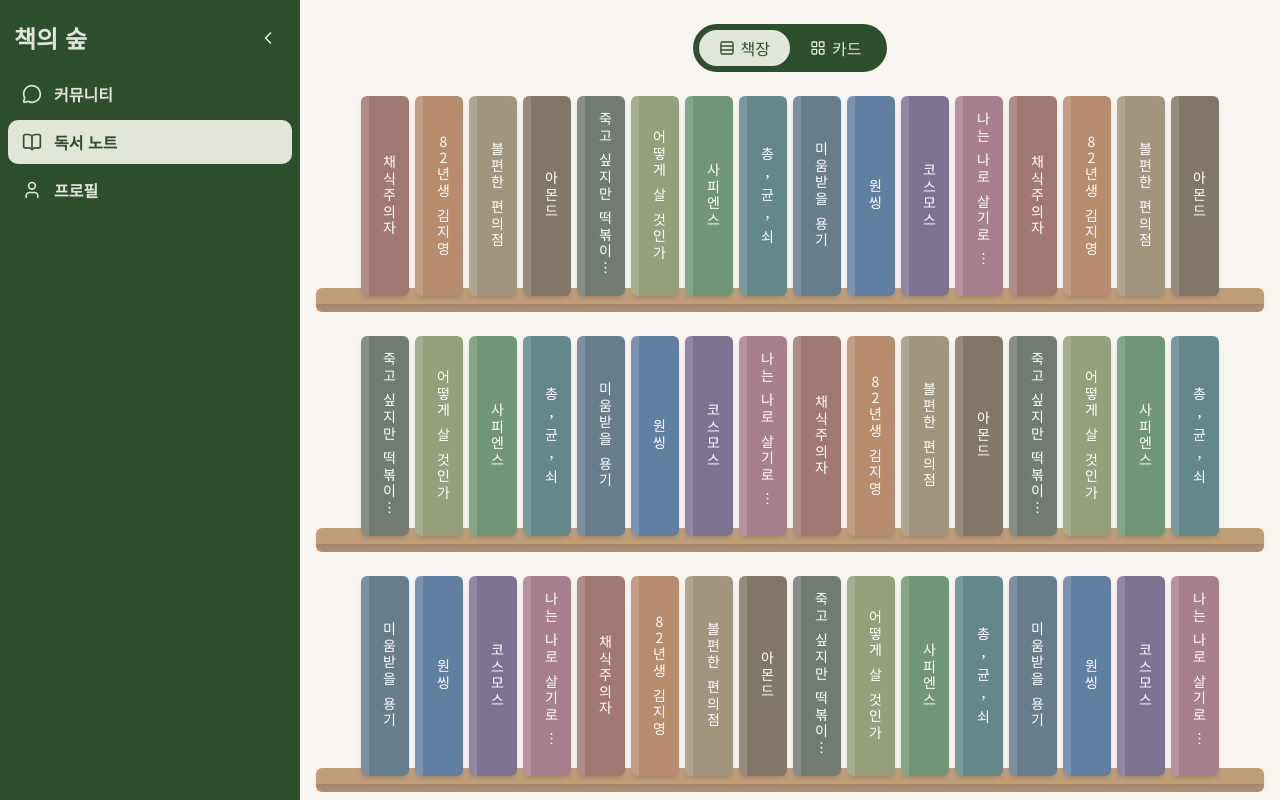
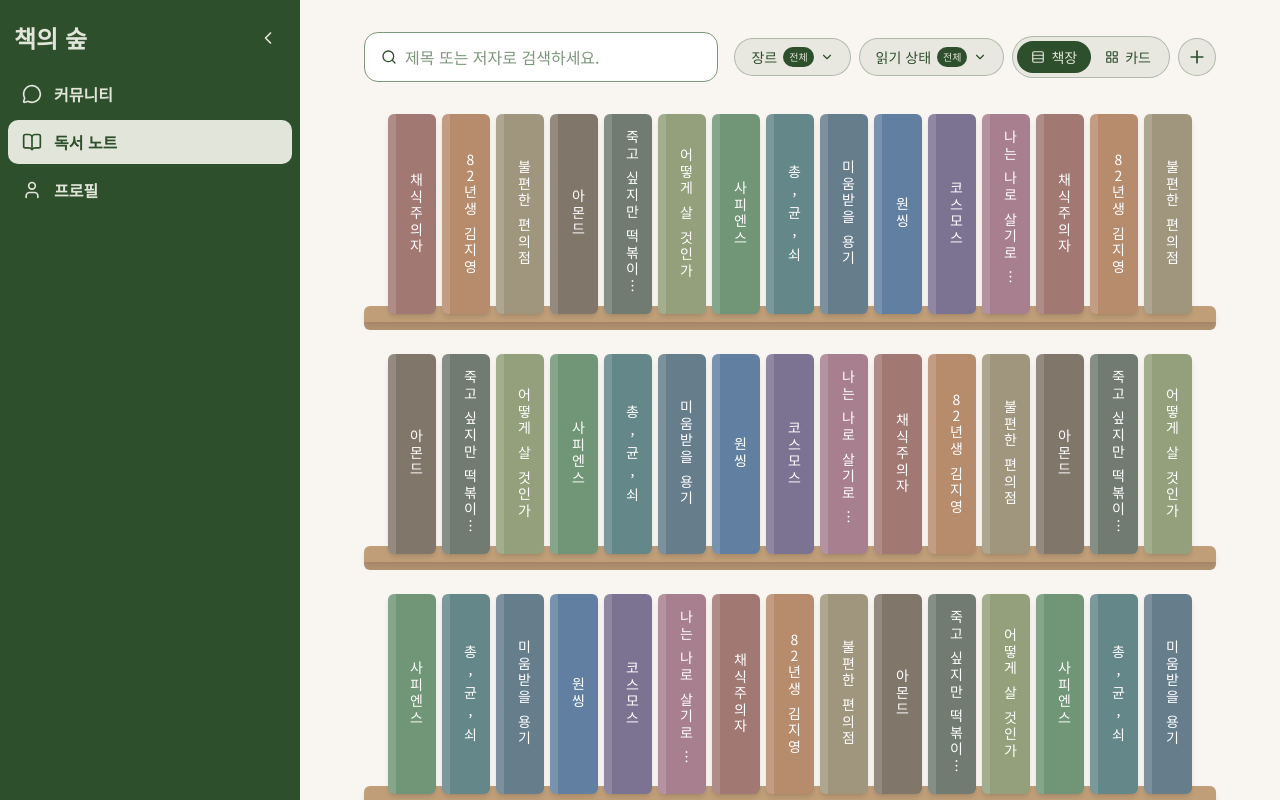
Before and after one commit to lru0409/forest-of-books, a Next.js app in the folder apps/web/: page /notes in a window 1280 px wide. Shown: the top 800 px of the page. Built offline with nearby package versions, Linux system fonts and the light colour scheme.

Commit message:
feat(web): add search/genre/status filters to notes page
- filter mock books by title/author plus multi-select genre and reading-status filters, defaulting to all selected
- show a distinct empty-state message when filters produce no results

```diff
--- /dev/null
+++ b/apps/web/app/notes/_components/FilterBar.tsx
@@ -0,0 +1,77 @@
+'use client';
+
+import { Search, Plus } from 'lucide-react';
+
+import { Input } from '@/components/ui/input';
+import {
+  GENRES,
+  GENRE_LABELS,
+  READING_STATUS_LABELS,
+  READING_STATUS_ICONS,
+  READING_STATUSES,
+  type Genre,
+  type ReadingStatus,
+} from '@/lib';
+import { MultiSelectFilter } from '@/components/common';
+import type { ViewMode } from '../types';
+import { ViewToggle } from './ViewToggle';
+
+interface FilterBarProps {
+  searchQuery: string;
+  onSearchQueryChange: (value: string) => void;
+  selectedGenres: Genre[];
+  onSelectedGenresChange: (genres: Genre[]) => void;
+  selectedStatuses: ReadingStatus[];
+  onSelectedStatusesChange: (statuses: ReadingStatus[]) => void;
+  view: ViewMode;
+  onViewChange: (view: ViewMode) => void;
+}
+
+export function FilterBar({
+  searchQuery,
+  onSearchQueryChange,
+  selectedGenres,
+  onSelectedGenresChange,
+  selectedStatuses,
+  onSelectedStatusesChange,
+  view,
+  onViewChange,
+}: FilterBarProps) {
+  return (
+    <div className="flex flex-wrap items-center gap-4">
+      <Input
+        value={searchQuery}
+        onChange={(e) => onSearchQueryChange(e.target.value)}
+        placeholder="제목 또는 저자로 검색하세요."
+        prefix={
+          <div className="flex items-center">
+            <Search className="text-primary size-4" aria-hidden="true" />
+          </div>
+        }
+        className="min-w-65 flex-1"
+      />
+      <div className="flex shrink-0 flex-wrap items-center gap-2">
+        <MultiSelectFilter
+          label="장르"
+          options={GENRES.map((genre) => ({ value: genre, label: GENRE_LABELS[genre] }))}
+          selected={selectedGenres}
+          onChange={(genres) => onSelectedGenresChange(genres as Genre[])}
+        />
+        <MultiSelectFilter
+          label="읽기 상태"
+          options={READING_STATUSES.map((status) => ({
+            value: status,
+            label: READING_STATUS_LABELS[status],
+            icon: READING_STATUS_ICONS[status],
+          }))}
+          selected={selectedStatuses}
+          onChange={(statuses) => onSelectedStatusesChange(statuses as ReadingStatus[])}
+        />
+        <ViewToggle view={view} onChange={onViewChange} />
+        <button className="border-primary/30 bg-primary/8 text-primary hover:bg-primary hover:text-primary-foreground flex h-9.5 w-9.5 cursor-pointer items-center justify-center rounded-full border transition-colors">
+          <Plus className="size-5" aria-hidden="true" />
+        </button>
+      </div>
+    </div>
+  );
+}
--- a/apps/web/app/notes/_components/ViewToggle.tsx
+++ b/apps/web/app/notes/_components/ViewToggle.tsx
@@ -22,14 +22,14 @@ export function ViewToggle({ view, onChange }: ViewToggleProps) {
     <div
       role="tablist"
       aria-label="책 목록 보기 방식"
-      className="bg-primary relative inline-grid rounded-full p-1.5"
+      className="border-primary/30 bg-primary/8 relative inline-grid rounded-full border p-1"
       style={{ gridTemplateColumns: `repeat(${OPTIONS.length}, minmax(0, 1fr))` }}
     >
       <div
         aria-hidden="true"
-        className="bg-primary-foreground absolute inset-y-1.5 left-1.5 rounded-full transition-transform duration-300"
+        className="bg-primary absolute inset-y-1 left-1 rounded-full transition-transform duration-300"
         style={{
-          width: `calc((100% - 0.75rem) / ${OPTIONS.length})`,
+          width: `calc((100% - 0.5rem) / ${OPTIONS.length})`,
           transform: `translateX(${activeIndex * 100}%)`,
         }}
       />
@@ -43,12 +43,25 @@ export function ViewToggle({ view, onChange }: ViewToggleProps) {
             aria-selected={isActive}
             onClick={() => onChange(value)}
             className={cn(
-              'text-md relative z-10 flex items-center justify-center gap-1.5 rounded-full px-5 py-1.5 font-medium transition-transform duration-200',
-              isActive ? 'text-primary' : 'text-primary-foreground hover:scale-110',
+              'group relative z-10 flex cursor-pointer items-center justify-center gap-1.5 rounded-full px-3.5 py-1.5 text-sm font-medium transition-colors',
+              isActive ? 'text-primary-foreground' : 'text-primary',
             )}
           >
-            <Icon className="size-4" aria-hidden="true" />
-            {label}
+            <Icon
+              className={cn(
+                'size-3.5 transition-transform duration-200',
+                !isActive && 'group-hover:scale-110',
+              )}
+              aria-hidden="true"
+            />
+            <span
+              className={cn(
+                'transition-transform duration-200',
+                !isActive && 'group-hover:scale-110',
+              )}
+            >
+              {label}
+            </span>
           </button>
         );
       })}
--- /dev/null
+++ b/apps/web/app/notes/_components/index.ts
@@ -0,0 +1,4 @@
+export { BookShelf } from './BookShelf';
+export { BookCardGrid } from './BookCardGrid';
+export { FilterBar } from './FilterBar';
+export { ViewToggle } from './ViewToggle';
--- a/apps/web/app/notes/page.tsx
+++ b/apps/web/app/notes/page.tsx
@@ -1,49 +1,84 @@
 'use client';
 
-import { useState } from 'react';
+import { useMemo, useState } from 'react';
 
 import { BookOpen } from 'lucide-react';
 
-import { Book } from './types';
+import { GENRES, READING_STATUSES, type Genre, type ReadingStatus, type Book } from '@/lib';
 import { MOCK_BOOKS } from './mockBooks';
 import { Container } from '@/components/layout';
-import { ViewToggle, ViewMode } from './_components/ViewToggle';
-import { BookShelf } from './_components/BookShelf';
-import { BookCardGrid } from './_components/BookCardGrid';
+import { type ViewMode } from './types';
+import { BookShelf, BookCardGrid, FilterBar } from './_components';
 
 export default function NotesPage() {
   const [viewMode, setViewMode] = useState<ViewMode>('shelf');
+  const [searchQuery, setSearchQuery] = useState('');
+  const [selectedGenres, setSelectedGenres] = useState<Genre[]>([...GENRES]);
+  const [selectedStatuses, setSelectedStatuses] = useState<ReadingStatus[]>([...READING_STATUSES]);
+
+  const hasActiveFilters =
+    searchQuery.trim() !== '' ||
+    selectedGenres.length < GENRES.length ||
+    selectedStatuses.length < READING_STATUSES.length;
+
+  const filteredBooks = useMemo(() => {
+    const query = searchQuery.trim().toLowerCase();
+    return MOCK_BOOKS.filter((book) => {
+      const matchesQuery =
+        query === '' ||
+        book.title.toLowerCase().includes(query) ||
+        book.author.toLowerCase().includes(query);
+      const matchesGenre = selectedGenres.includes(book.genre);
+      const matchesStatus = selectedStatuses.includes(book.status);
+      return matchesQuery && matchesGenre && matchesStatus;
+    });
+  }, [searchQuery, selectedGenres, selectedStatuses]);
 
   return (
     <Container>
-      <div className="flex h-full min-w-[400px] flex-col">
-        <div className="mt-6 flex justify-center">
-          <ViewToggle view={viewMode} onChange={setViewMode} />
+      <div className="flex h-full min-w-[400px] flex-col px-12 pt-8 pb-10">
+        <FilterBar
+          searchQuery={searchQuery}
+          onSearchQueryChange={setSearchQuery}
+          selectedGenres={selectedGenres}
+          onSelectedGenresChange={setSelectedGenres}
+          selectedStatuses={selectedStatuses}
+          onSelectedStatusesChange={setSelectedStatuses}
+          view={viewMode}
+          onViewChange={setViewMode}
+        />
+        <div className="mt-8">
+          <BooksView mode={viewMode} books={filteredBooks} isFiltered={hasActiveFilters} />
         </div>
-        <BooksView mode={viewMode} />
       </div>
     </Container>
   );
 }
 
-const BooksView = ({ mode }: { mode: ViewMode }) => {
-  const books: Book[] = MOCK_BOOKS;
-
+const BooksView = ({
+  mode,
+  books,
+  isFiltered,
+}: {
+  mode: ViewMode;
+  books: Book[];
+  isFiltered: boolean;
+}) => {
   if (books.length === 0) {
     return (
       <div className="flex flex-1 flex-col items-center justify-center">
         <BookOpen className="text-primary mb-5 size-18" strokeWidth={1.2} aria-hidden="true" />
-        <p className="text-primary mb-1.5 text-lg font-semibold">책장이 비어있어요</p>
+        <p className="text-primary mb-1.5 text-lg font-semibold">
+          {isFiltered ? '조건에 맞는 책이 없어요' : '책장이 비어있어요'}
+        </p>
         <p className="text-secondary text-base font-semibold">
-          책을 추가해 나만의 서재를 채워보세요.
+          {isFiltered
+            ? '검색어나 필터 조건을 바꿔보세요.'
+            : '책을 추가해 나만의 서재를 채워보세요.'}
         </p>
       </div>
     );
   }
 
-  return (
-    <div className="my-6">
-      {mode === 'shelf' ? <BookShelf books={books} /> : <BookCardGrid books={books} />}
-    </div>
-  );
+  return mode === 'shelf' ? <BookShelf books={books} /> : <BookCardGrid books={books} />;
 };
```
